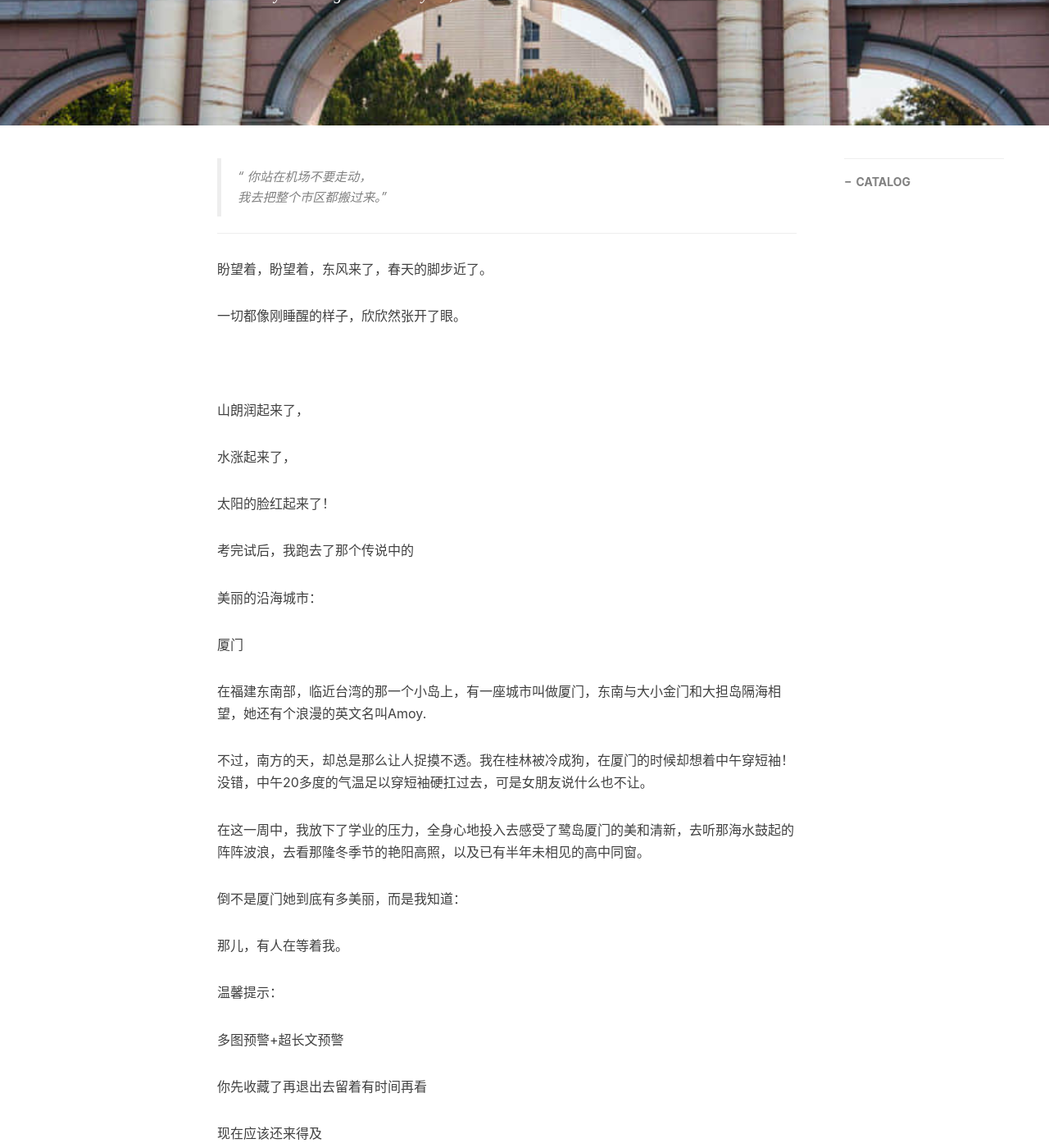
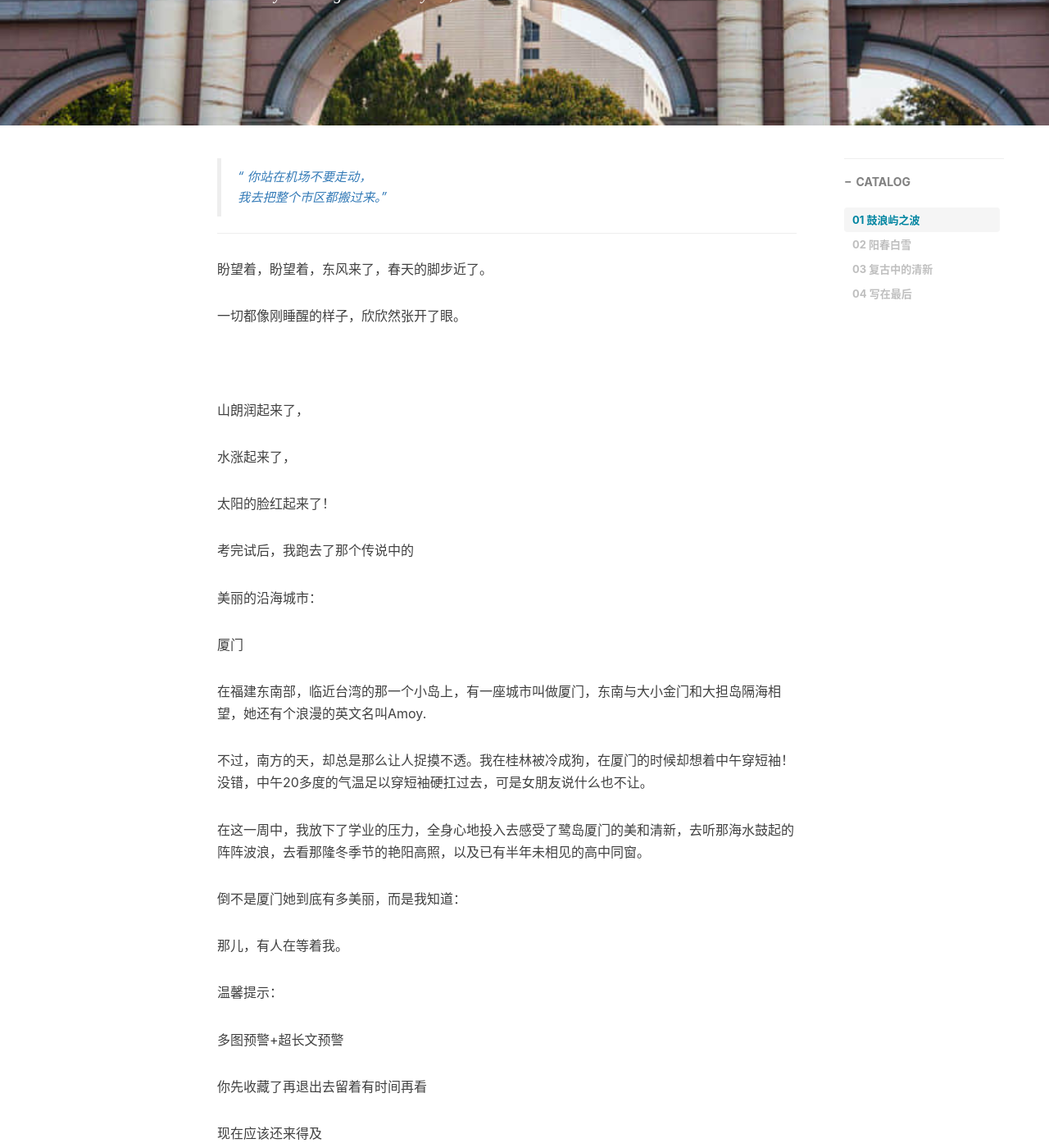
Before and after one commit to TaohongMaxwell/TaohongMaxwell.github.io, a Jekyll site: the page built from _posts/2018-02-14-amoy.md, in a window 1280 px wide and 1400 px high, scrolled down 370 px. Shown: the whole window at 82% size. Built offline with Jekyll 4.4.1, drawn with Linux system fonts in a browser that asks for light colours; nearby versions of some CDN libraries; comment, search, counter and statistics services are not loaded; some of the changed text lies outside the part shown.

Commit message:
fix
增加原文链接

```diff
--- a/_posts/2018-02-14-amoy.md
+++ b/_posts/2018-02-14-amoy.md
@@ -10,8 +10,7 @@
     - 游记
     - 厦门
 ---
-> “ 你站在机场不要走动，
-我去把整个市区都搬过来。”
+> [“ 你站在机场不要走动，<br>我去把整个市区都搬过来。”](https://mp.weixin.qq.com/s?__biz=MzI4MTkwNzk4Mw==&mid=2247484316&idx=1&sn=4efbe461230ce6cd9cde196ca859a56d&chksm=eba345fcdcd4ccea202e7eca36b6ad8670258dc34d42336cffe81ee3d5fb56bca6497ed61840#rd)
 
 ---
 
@@ -82,11 +81,7 @@
 
 
 
-01
-
-—
-
-鼓浪屿之波
+# 01 鼓浪屿之波
 
 
 
@@ -255,11 +250,7 @@
 
 
 
-02
-
-—
-
-阳春白雪
+# 02 阳春白雪
 
 
 
@@ -383,11 +374,7 @@
 
 
 
-03
-
-—
-
-复古中的清新
+# 03 复古中的清新
 
 
 
@@ -541,11 +528,7 @@
 
 
 
-04
-
-—
-
-写在最后
+# 04 写在最后
 
 
 
@@ -661,17 +644,7 @@
 
 校对：李琴
 
-
-
-
-
-
-
-
-
-
-
-
+---
 
 另外
 
```
Also changed, not shown: _posts/2017-11-19-chengdu.md (+1 -1 lines).
